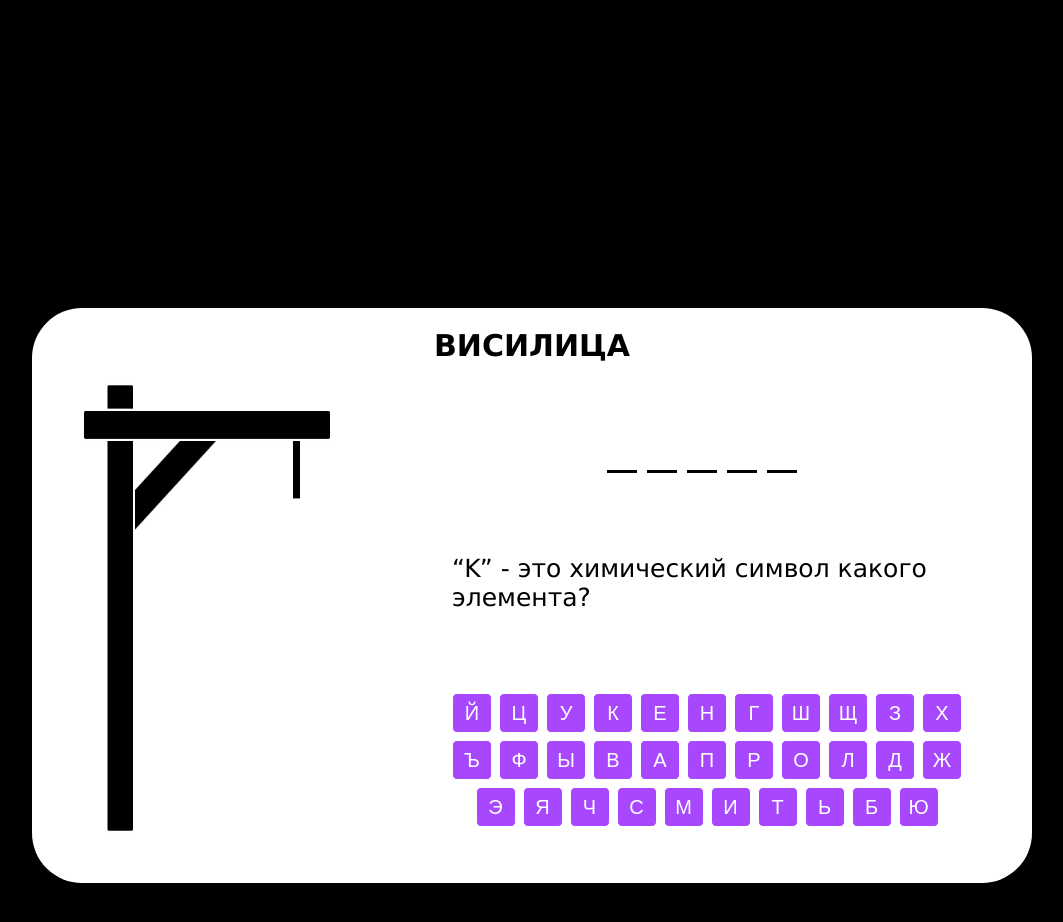
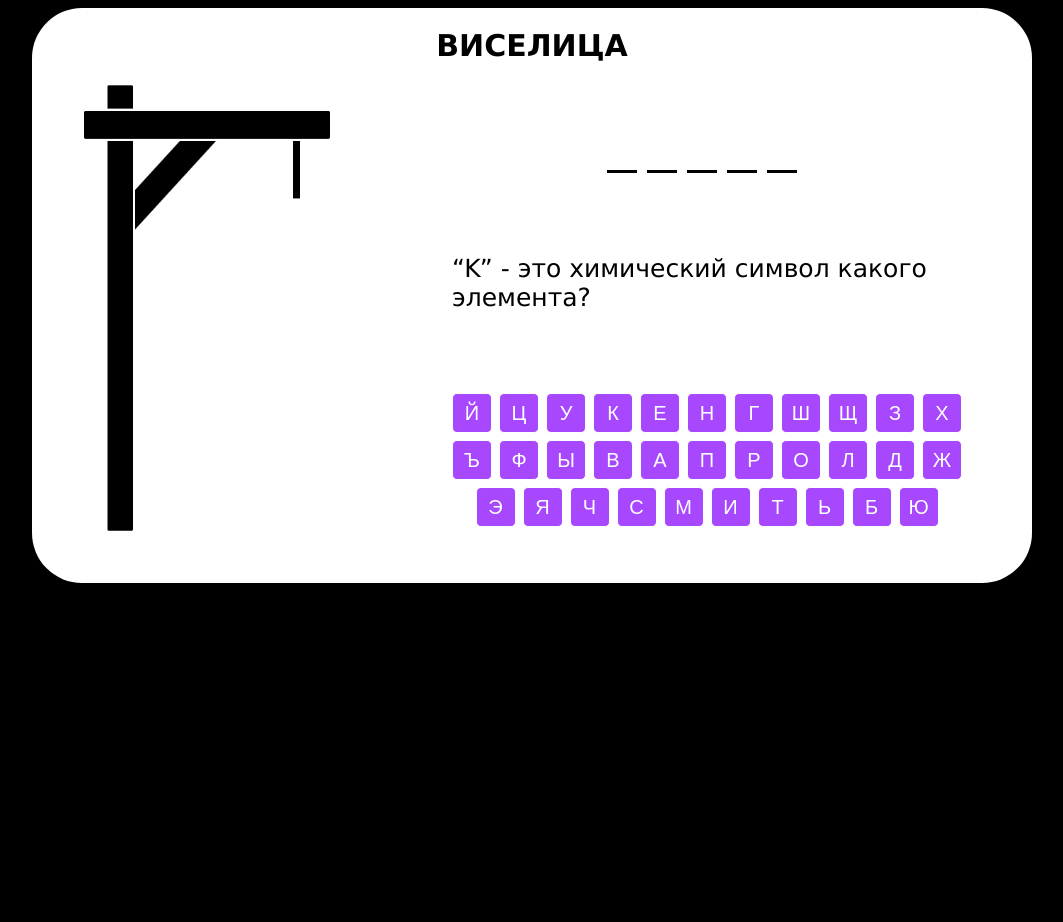
Before and after one commit to ZZ-5/Hangman-game, a plain HTML site: page index.html in a window 1280 px wide. Shown: the whole page, without its empty margins (108-1171 px from the left). After the commit the page ends 800 px from the top, so only its background shows below. Drawn offline with Linux system fonts and the light colour scheme.

Commit message:
refactored

```diff
--- a/data.json
+++ b/data.json
@@ -4,7 +4,8 @@
   "children": [
     {
       "tagName": "h1",
-      "className": "title"
+      "className": "title",
+      "innerText": "ВИСЕЛИЦА"
     },
     {
       "tagName": "div",
@@ -68,6 +69,172 @@
             {
               "tagName": "div",
               "className": "clue"
+            },
+            {
+              "tagName": "div",
+              "className": "keyboard",
+              "children": [
+                {
+                  "tagName": "button",
+                  "className": "keyboard__btn",
+                  "innerText": "Й"
+                },
+                {
+                  "tagName": "button",
+                  "className": "keyboard__btn",
+                  "innerText": "Ц"
+                },
+                {
+                  "tagName": "button",
+                  "className": "keyboard__btn",
+                  "innerText": "У"
+                },
+                {
+                  "tagName": "button",
+                  "className": "keyboard__btn",
+                  "innerText": "К"
+                },
+                {
+                  "tagName": "button",
+                  "className": "keyboard__btn",
+                  "innerText": "Е"
+                },
+                {
+                  "tagName": "button",
+                  "className": "keyboard__btn",
+                  "innerText": "Н"
+                },
+                {
+                  "tagName": "button",
+                  "className": "keyboard__btn",
+                  "innerText": "Г"
+                },
+                {
+                  "tagName": "button",
+                  "className": "keyboard__btn",
+                  "innerText": "Ш"
+                },
+                {
+                  "tagName": "button",
+                  "className": "keyboard__btn",
+                  "innerText": "Щ"
+                },
+                {
+                  "tagName": "button",
+                  "className": "keyboard__btn",
+                  "innerText": "З"
+                },
+                {
+                  "tagName": "button",
+                  "className": "keyboard__btn",
+                  "innerText": "Х"
+                },
+                {
+                  "tagName": "button",
+                  "className": "keyboard__btn",
+                  "innerText": "Ъ"
+                },
+                {
+                  "tagName": "button",
+                  "className": "keyboard__btn",
+                  "innerText": "Ф"
+                },
+                {
+                  "tagName": "button",
+                  "className": "keyboard__btn",
+                  "innerText": "Ы"
+                },
+                {
+                  "tagName": "button",
+                  "className": "keyboard__btn",
+                  "innerText": "В"
+                },
+                {
+                  "tagName": "button",
+                  "className": "keyboard__btn",
+                  "innerText": "А"
+                },
+                {
+                  "tagName": "button",
+                  "className": "keyboard__btn",
+                  "innerText": "П"
+                },
+                {
+                  "tagName": "button",
+                  "className": "keyboard__btn",
+                  "innerText": "Р"
+                },
+                {
+                  "tagName": "button",
+                  "className": "keyboard__btn",
+                  "innerText": "О"
+                },
+                {
+                  "tagName": "button",
+                  "className": "keyboard__btn",
+                  "innerText": "Л"
+                },
+                {
+                  "tagName": "button",
+                  "className": "keyboard__btn",
+                  "innerText": "Д"
+                },
+                {
+                  "tagName": "button",
+                  "className": "keyboard__btn",
+                  "innerText": "Ж"
+                },
+                {
+                  "tagName": "button",
+                  "className": "keyboard__btn",
+                  "innerText": "Э"
+                },
+                {
+                  "tagName": "button",
+                  "className": "keyboard__btn",
+                  "innerText": "Я"
+                },
+                {
+                  "tagName": "button",
+                  "className": "keyboard__btn",
+                  "innerText": "Ч"
+                },
+                {
+                  "tagName": "button",
+                  "className": "keyboard__btn",
+                  "innerText": "С"
+                },
+                {
+                  "tagName": "button",
+                  "className": "keyboard__btn",
+                  "innerText": "М"
+                },
+                {
+                  "tagName": "button",
+                  "className": "keyboard__btn",
+                  "innerText": "И"
+                },
+                {
+                  "tagName": "button",
+                  "className": "keyboard__btn",
+                  "innerText": "Т"
+                },
+                {
+                  "tagName": "button",
+                  "className": "keyboard__btn",
+                  "innerText": "Ь"
+                },
+                {
+                  "tagName": "button",
+                  "className": "keyboard__btn",
+                  "innerText": "Б"
+                },
+                {
+                  "tagName": "button",
+                  "className": "keyboard__btn",
+                  "innerText": "Ю"
+                }
+              ]
             }
           ]
         }
--- a/script.js
+++ b/script.js
@@ -1,14 +1,9 @@
 "use strict";
 import { questionsAndAnswers } from "./questions.js";
 
-// - newGame() - создает новую игру
-// - createGame(params) - создает компонентs для поля (виселица, клавиатура, вопрос-ответ) на основе json-файла, описывающего структуру тэгов (задание со звездочкой) **
-// - validateAnswer(word) - проверяет соответствие текущей буквы ответу
-// - this.renderHangman() - рисует человечка по частям на основе текущего значения итератора
-// - gameOver() - вызывается когда мы ответили правильно, либо проиграли. рисует текст и кнопку "начать заново"
-
 class Hangman {
-  constructor() {
+  constructor(data) {
+    this.data = data;
     this.currentAnswer = [];
     this.countWrong = -1;
     this.trueAnswer = [];
@@ -16,9 +11,41 @@ class Hangman {
     this.createGame();
   }
 
+  createElem(objData) {
+    const elem = document.createElement(objData.tagName);
+
+    Object.keys(objData).map((key) => {
+      if (key !== "tagName" && key !== "children") {
+        elem[key] = objData[key];
+      }
+    });
+
+    return elem;
+  }
+
+  createNodes(objData) {
+    if (!objData.children) {
+      return this.createElem(objData);
+    }
+
+    const elem = this.createElem(objData);
+
+    objData.children.forEach((child) => {
+      elem.append(this.createNodes(child));
+    });
+
+    return elem;
+  }
+
   // Проверка слова
-  onSymbolClick = (event) => {
-    const char = event.target.innerText;
+  onSymbolClick = (event, isKeyboardPressed) => {
+    let char;
+
+    if (isKeyboardPressed) {
+      char = event.key.toUpperCase();
+    } else {
+      char = event.target.innerText;
+    }
 
     if (this.trueAnswer.includes(char)) {
       return;
@@ -28,14 +55,13 @@ class Hangman {
       this.currentAnswer.map((el, index) => {
         if (el === char) {
           this.trueAnswer = this.trueAnswer + el;
-          this.word.querySelectorAll("li")[index].innerHTML = char;
-          this.word.querySelectorAll("li")[index].className = "word__letter-guessed";
+          this.wordChars[index].innerHTML = char;
+          this.wordChars[index].className = "word__letter-guessed";
 
           event.target.disabled = true;
         }
       });
     } else {
-      // this.renderHangman()
       this.countWrong++;
       let parts = this.hangman.getElementsByClassName("hangman__part");
       this.renderHangman(parts, "show", this.countWrong);
@@ -50,7 +76,7 @@ class Hangman {
   generateRandomQuestion() {
     let { answer, question } =
       questionsAndAnswers[
-      Math.floor(Math.random() * questionsAndAnswers.length)
+        Math.floor(Math.random() * questionsAndAnswers.length)
       ];
 
     this.currentAnswer = answer.toLocaleUpperCase().split("");
@@ -66,40 +92,16 @@ class Hangman {
     this.clue.innerHTML = question;
   }
 
-  // Экранная клавиатура
-  getKeyboard() {
-    const alph = "йцукенгшщзхъфывапролджэячсмитьбю";
-
-    const keyboard = document.createElement("div");
-    keyboard.className = "keyboard";
-
-    const keyboardBtns = alph
-      .toUpperCase()
-      .split("")
-      .map((word) => {
-        const button = document.createElement("button");
-        button.append(word);
-        button.className = "keyboard__btn";
-        button.onclick = this.onSymbolClick;
-
-        return button;
-      });
-
-    keyboard.append(...keyboardBtns);
-
-    return keyboard;
-  }
-
   // Победа или поражение
   gameResult(victory) {
     if (victory == true) {
-      this.container.querySelector(".modal").className = "modal-active";
-      this.modal.querySelector(".modal__img").src = "../assets/win.png";
-      this.modal.querySelector(".modal__text").innerHTML = "Ты выиграл!";
+      this.modal.className = "modal-active";
+      this.modalImg.src = "../assets/win.png";
+      this.modalText.innerHTML = "Ты выиграл!";
     } else {
-      this.container.querySelector(".modal").className = "modal-active";
-      this.modal.querySelector(".modal__img").src = "../assets/lose.png";
-      this.modal.querySelector(".modal__text").innerHTML = "Ты проиграл!";
+      this.modal.className = "modal-active";
+      this.modalImg.src = "../assets/lose.png";
+      this.modalText.innerHTML = "Ты проиграл!";
     }
   }
 
@@ -107,18 +109,9 @@ class Hangman {
   gameRestart = () => {
     this.countWrong = -1;
     this.trueAnswer = [];
-    this.modal.className = "modal";
-    this.word.innerHTML = "";
 
-    let parts = this.hangman.getElementsByClassName("hangman__part");
-    this.renderHangman(parts, "hide");
-
-    // удаляем и рисуем клавиатуру
-    // TODO: подумать как сделать лучше
-    this.game.querySelector(".keyboard").remove();
-    this.game.append(this.getKeyboard());
-
-    this.generateRandomQuestion();
+    this.container.remove();
+    this.createGame();
   };
 
   renderHangman(collection, type, counter) {
@@ -148,115 +141,48 @@ class Hangman {
     }
   }
 
-  createGame() {
-    // TODO: генерировать gameField из json-файла
-    // const gameField = generateFromJson();
-    this.root = document.getElementById("root");
+  onKeyboardBtnClick = (e) => {
+    e.preventDefault();
+    console.log("e target ", e);
+    this.onSymbolClick(e, true);
+  };
 
-    // Основной блок
-    this.container = document.createElement("div");
-    this.container.className = "container";
-    this.root.append(this.container);
+  async createGame() {
+    // найдем корневой тег
+    let root = document.getElementById("root");
+    root.append(this.createNodes(this.data));
 
-    this.h1 = document.createElement("h1");
-    this.h1.className = "title";
-    this.h1.innerHTML = "ВИСИЛИЦА";
+    this.game = document.querySelector(".game");
+    this.hangman = document.querySelector(".hangman");
+    this.container = document.querySelector(".container");
 
-    this.container.append(this.h1);
+    this.word = document.querySelector(".word");
+    this.wordChars = this.word.getElementsByTagName("li");
 
-    this.content = document.createElement("div");
-    this.content.className = "content";
-    this.container.append(this.content);
+    this.clue = document.querySelector(".clue");
 
-    // Блок висилицы
-    this.gallows = document.createElement("div");
-    this.gallows.className = "gallows";
-    this.content.append(this.gallows);
-
-    this.gallowsImg = document.createElement("img");
-    this.gallowsImg.className = "gallows__img";
-    this.gallowsImg.src = "../assets/gallows.png";
-    this.gallowsImg.alt = "gallows";
-    this.gallows.append(this.gallowsImg);
-
-    // Блок человека
-    this.hangman = document.createElement("div");
-    this.hangman.className = "hangman";
-    this.gallows.append(this.hangman);
-
-    this.hangmanHead = document.createElement("img");
-    this.hangmanHead.className = "hangman__head hangman__part";
-    this.hangmanHead.src = "../assets/hangman-1.png";
-    this.hangmanHead.alt = "head";
-    this.hangman.append(this.hangmanHead);
-
-    this.hangmanBody = document.createElement("img");
-    this.hangmanBody.className = "hangman__body hangman__part";
-    this.hangmanBody.src = "../assets/hangman-2.png";
-    this.hangmanBody.alt = "Body";
-    this.hangman.append(this.hangmanBody);
-
-    this.hangmanRigthHand = document.createElement("img");
-    this.hangmanRigthHand.className = "hangman__rigthHand hangman__part";
-    this.hangmanRigthHand.src = "../assets/hangman-3.png";
-    this.hangmanRigthHand.alt = "RigthHand";
-    this.hangman.append(this.hangmanRigthHand);
-
-    this.hangmanLeftHand = document.createElement("img");
-    this.hangmanLeftHand.className = "hangman__leftHand hangman__part";
-    this.hangmanLeftHand.src = "../assets/hangman-4.png";
-    this.hangmanLeftHand.alt = "LeftHand";
-    this.hangman.append(this.hangmanLeftHand);
-
-    this.hangmanRigthLeg = document.createElement("img");
-    this.hangmanRigthLeg.className = "hangman__rigthLeg hangman__part";
-    this.hangmanRigthLeg.src = "../assets/hangman-5.png";
-    this.hangmanRigthLeg.alt = "RigthLeg";
-    this.hangman.append(this.hangmanRigthLeg);
-
-    this.hangmanLeftLeg = document.createElement("img");
-    this.hangmanLeftLeg.className = "hangman__leftLeg hangman__part";
-    this.hangmanLeftLeg.src = "../assets/hangman-6.png";
-    this.hangmanLeftLeg.alt = "LeftLeg";
-    this.hangman.append(this.hangmanLeftLeg);
-
-    // Блок с вопросом и словом
-    this.game = document.createElement("div");
-    this.game.className = "game";
-    this.content.append(this.game);
-
-    this.word = document.createElement("ul");
-    this.word.className = "word";
-    this.game.append(this.word);
-
-    this.clue = document.createElement("div");
-    this.clue.className = "clue";
-    this.game.append(this.clue);
-
-    // Модальное окно
-    this.modal = document.createElement("div");
-    this.modal.className = "modal";
-    this.container.append(this.modal);
-
-    this.modalImg = document.createElement("img");
-    this.modalImg.className = "modal__img";
-    this.modalImg.src = "../assets/lose.png";
-    this.modal.append(this.modalImg);
-
-    this.modalText = document.createElement("h3");
-    this.modalText.className = "modal__text";
-    this.modalText.innerText.toLocaleUpperCase();
-    this.modal.append(this.modalText);
-
-    this.modalBtn = document.createElement("button");
-    this.modalBtn.className = "modal__btn";
-    this.modalBtn.innerHTML = "Играть заново";
-    this.modal.append(this.modalBtn);
+    this.modal = document.querySelector(".modal");
+    this.modalImg = document.querySelector(".modal__img");
+    this.modalText = document.querySelector(".modal__text");
 
     this.generateRandomQuestion();
-    this.game.append(this.getKeyboard());
+
+    this.keyboard = document.querySelector(".keyboard");
+
+    document.addEventListener("keypress", this.onKeyboardBtnClick);
+
+    this.keyboard.addEventListener("click", (e) => {
+      if (e.target === this.keyboard) return;
+      this.onSymbolClick(e);
+    });
+
+    this.modalBtn = document.querySelector(".modal__btn");
     this.modalBtn.onclick = this.gameRestart;
   }
 }
 
-new Hangman();
+// загрузим данные из json асинхронно в браузере
+let data = await fetch("./data.json"); // получить json
+data = await data.json(); // приведем к обьекту
+
+new Hangman(data);
--- a/style.scss
+++ b/style.scss
@@ -50,7 +50,6 @@ li {
   display: flex;
   align-items: center;
   flex-direction: column;
-  margin: 30rem 0;
 }
 
 .title {
@@ -111,7 +110,7 @@ li {
     right: 8rem;
   }
 
-  &__rigthHand {
+  &__rightHand {
     width: 5rem;
     height: 7rem;
 
@@ -129,7 +128,7 @@ li {
     right: 3.5rem;
   }
 
-  &__rigthLeg {
+  &__rightLeg {
     width: 5rem;
     height: 7rem;
 
@@ -208,7 +207,6 @@ li {
 .keyboard {
   width: 100%;
   max-width: 55rem;
-  height: 10rem;
   gap: 0.7rem;
 
   display: flex;
@@ -232,6 +230,10 @@ li {
     border-radius: 5px;
     font-size: 2rem;
     cursor: pointer;
+
+    &:disabled {
+      background-color: rgb(200, 200, 200);
+    }
   }
 }
 
@@ -244,7 +246,7 @@ li {
     max-height: 60rem;
     width: 100%;
     height: 100%;
-    background-color: gainsboro;
+    background-color: rgb(255, 255, 255);
     border-radius: 5rem;
 
     flex-direction: column;
```
Also changed, not shown: style.css, 1 other file.
